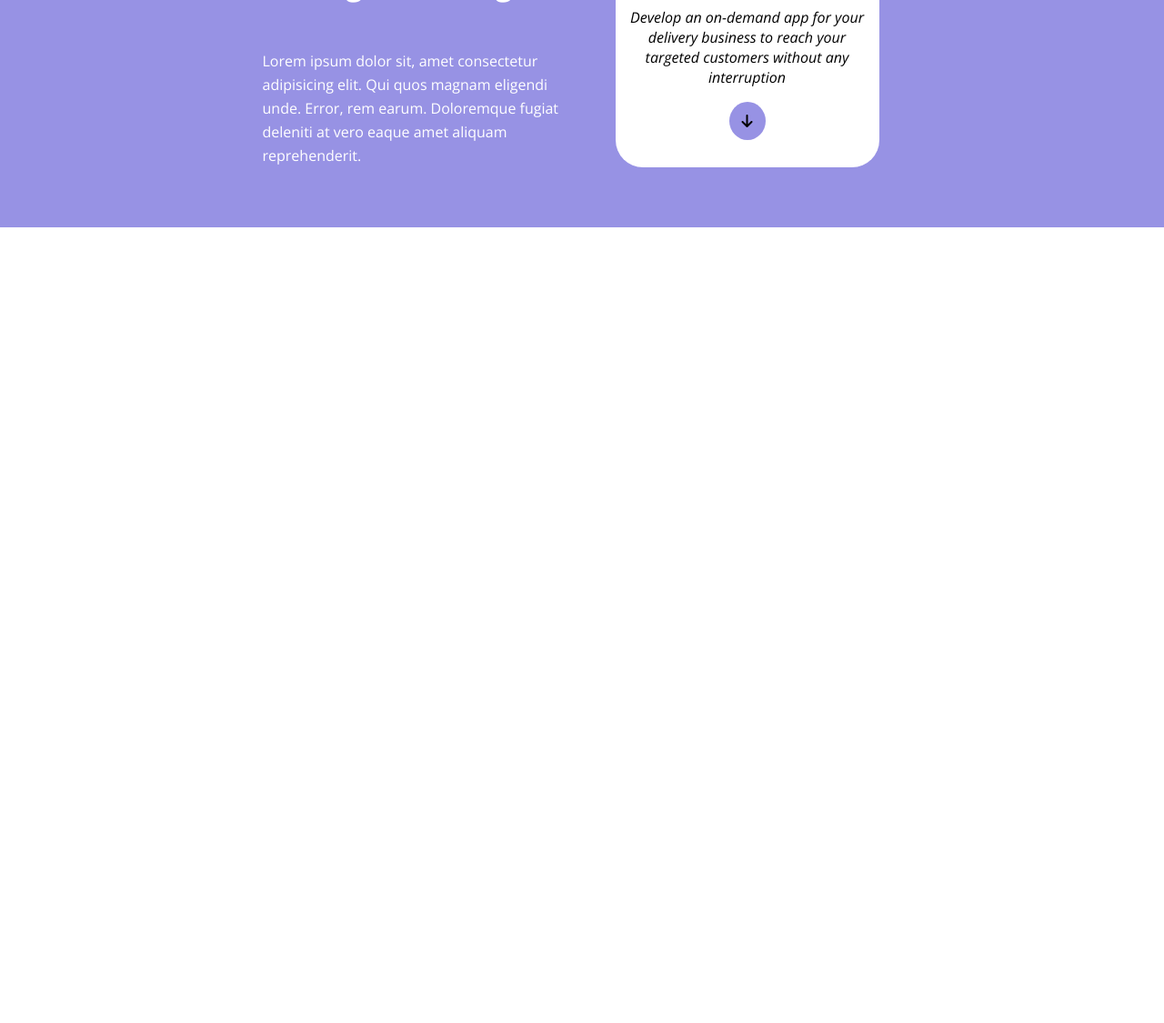
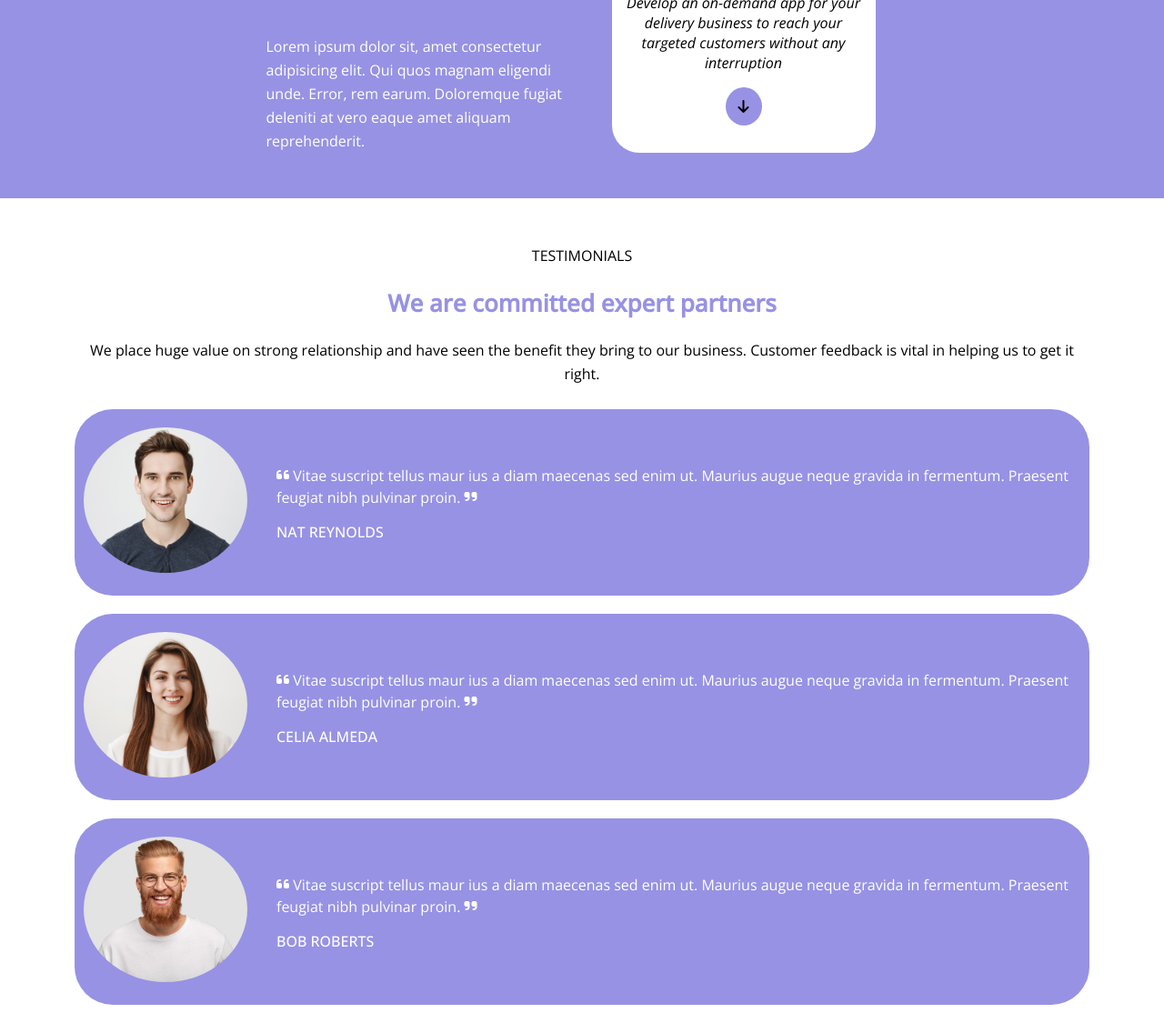
Before and after one commit to Anse98/htmlcss-responsive-layout, a plain HTML site: page index.html in a window 1280 px wide. Shown: the part 1465-2590 px from the top of the page at 91% size. Before the commit the page ends 1765 px from the top, so only its background shows below. Drawn offline with nearby package versions, Linux system fonts and the light colour scheme.

Commit message:
ADD-Section3 in html e css Da rendere ancora responsive

```diff
--- a/index.html
+++ b/index.html
@@ -137,6 +137,66 @@
 
     </section>
     <!-- fine section 2 -->
+
+    <!-- inizio section 3 -->
+    <section class="section-3">
+      <div class="container">
+        <div class="row">
+          <div class="section3-header">
+            <span>TESTIMONIALS</span>
+            <h2>We are committed expert partners</h2>
+            <p>
+              We place huge value on strong relationship and have seen the benefit they bring to our business. Customer feedback is vital in helping us to get it right.
+            </p>
+          </div>
+          <!-- prima colonna -->
+          <div class="section3-body">
+            <div class="col-12">
+              <figure>
+                <img src="./img/testimonial1.jpg">
+              </figure>
+              <div class="section3-img-text">
+                <p>
+                  <i class="fa-solid fa-quote-left"></i>
+                  Vitae suscript tellus maur ius a diam maecenas sed enim ut. Maurius augue neque gravida in fermentum. Praesent feugiat nibh pulvinar proin.
+                  <i class="fa-solid fa-quote-right"></i>
+                </p>
+                <span>NAT REYNOLDS</span>
+              </div>
+            </div>
+            <!-- seconda colonna -->
+            <div class="col-12">
+              <figure>
+                <img src="./img/testimonial2.jpg">
+              </figure>
+              <div class="section3-img-text">
+                <p>
+                  <i class="fa-solid fa-quote-left"></i>
+                  Vitae suscript tellus maur ius a diam maecenas sed enim ut. Maurius augue neque gravida in fermentum. Praesent feugiat nibh pulvinar proin.
+                  <i class="fa-solid fa-quote-right"></i>
+                </p>
+                <span>CELIA ALMEDA</span>
+              </div>
+            </div>
+            <!-- terza colonna -->
+            <div class="col-12">
+              <figure>
+                <img src="./img/testimonial3.jpg">
+              </figure>
+              <div class="section3-img-text">
+                <p>
+                  <i class="fa-solid fa-quote-left"></i>
+                  Vitae suscript tellus maur ius a diam maecenas sed enim ut. Maurius augue neque gravida in fermentum. Praesent feugiat nibh pulvinar proin.
+                  <i class="fa-solid fa-quote-right"></i>
+                </p>
+                <span>BOB ROBERTS</span>
+              </div>
+            </div>
+          </div>
+        </div>
+      </div>
+    </section>
+    <!-- fine section 3 -->
   </main>
 
 </body>
--- a/style.css
+++ b/style.css
@@ -46,6 +46,7 @@ a {
 .container-medium {
   max-width: 758px;
   margin: 0 auto;
+  padding: 0 24px;
 }
 
 .row {
@@ -89,8 +90,6 @@ a {
   padding: 0 18px;
 
 }
-
-/* DEBUG */
 
 /* HEADER */
 header {
@@ -251,9 +250,71 @@ header .ham-menu {
  border-radius: 50%;
  margin-top: 16px;
 }
+/* fine section 2 */
+
+/* inizio section 3 */
+.section-3 .container {
+  padding: 0 24px;
+}
+
+.section-3 .row {
+  flex-direction: column;
+}
+
+.section-3 .section3-body .col-12 {
+  display: flex;
+  color: var(--light);
+  border-radius: 42px;
+  background-color: #9792E4;
+  margin-bottom: 20px;
+}
+
+.section-3 .section3-header {
+  text-align: center;
+  line-height: 26px;
+}
+
+.section3-header h2 {
+  padding: 26px 0;
+  color: var(--purple);
+  font-size: 26px;
+}
+
+.section3-header p {
+  padding-bottom: 26px;
+}
+
+.section3-body img {
+  padding: 20px 10px;
+  object-fit: cover;
+  border-radius: 50%;
+  height: 200px;
+  width: 200px;
+}
+
+.section3-body .section3-img-text {
+  display: flex;
+  flex-direction: column;
+  justify-content: center;
+  padding: 0 22px;
+  gap:16px;
+}
+
+.section3-body .section3-img-text i{
+  line-height: 24px;
+  vertical-align: text-bottom;
+}
+
+.section3-body .section3-img-text p {
+  font-weight: lighter;
+}
+
+.section3-body .section3-img-text span {
+  font-weight: 500;
+}
 
 
-/* fine section 2 */
+/* fine section 3 */
 
 /* FINE MAIN */
 
@@ -281,9 +342,8 @@ header .ham-menu {
   /* fine header */
 
   /* hero section */
-
   .hero .container {
-    padding:0 20px;
+    padding: 0 24px;
   }
 
   .hero .col-8 {
@@ -305,10 +365,9 @@ header .ham-menu {
   /* fine hero section */
 
   /* inizio section 2 */
-  .section-2 .container-medium {
+  /* .section-2 .container-medium {
     padding: 16px;
-  }
-
+  } */
   .section-2 .text-out {
     flex-basis: 100%;
   }
@@ -316,6 +375,10 @@ header .ham-menu {
   .section-2 .text-in {
     flex-basis: 100%;
     margin-top: 40px;
+  }
+
+  .section-2 .text-in .text-in-container {
+    max-width: 340px;
   }
   /* fine section 2 */
  }
@@ -325,6 +388,10 @@ header .ham-menu {
 @media (min-width: 768px) {
 
   /* hero section */
+  .hero .container {
+    padding: 0;
+    padding-left: 24px;
+  }
 
   .hero .col-8 {
     flex-basis: calc((100% / 12) * 8 - 24px);
@@ -341,9 +408,6 @@ header .ham-menu {
     flex-basis: calc((100% / 12) * 4 - 24px);
   }
   /* inizio section 2 */
-  .section-2 .text-out {
-    text-align:initial;
-  }
 
   .section-2 .text-in .text-in-container {
     max-width: 100%;
@@ -374,9 +438,6 @@ header .ham-menu {
   }
 
   /* hero section */
-  .hero .container {
-    padding:0;
-  }
 
   .hero .col-8 {
     flex-direction: row;
```
